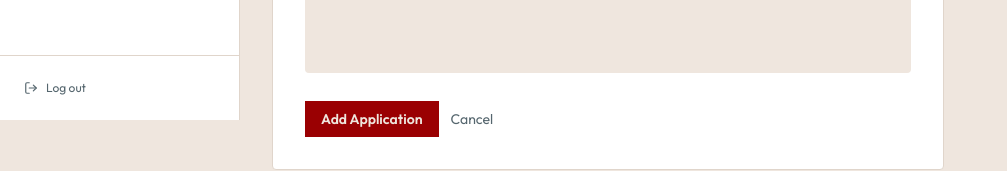
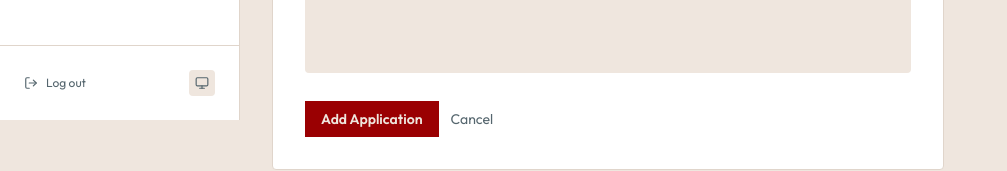
Before and after one commit to davidupdesign/Apptrackr, a Next.js app in the folder apps/web/: page /applications/new in a window 1280 px wide. Shown: the part 680-851 px from the top of the page, without its empty margins (0-1007 px from the left). Built offline with nearby package versions, Linux system fonts and the light colour scheme; no server answers.

Commit message:
8.7 - theme toggle

```diff
--- /dev/null
+++ b/apps/web/app/hooks/useTheme.ts
@@ -0,0 +1,76 @@
+import { useState, useEffect } from "react";
+
+// theme types
+export type Theme = "light" | "dark" | "system";
+
+//
+function getEffectiveTheme(theme: Theme): "light" | "dark" {
+  if (theme === "system") {
+    return window.matchMedia("(prefers-color-scheme: dark)").matches
+      ? "dark"
+      : "light";
+  }
+  return theme;
+}
+
+// applies or removes the .dark
+function applyTheme(theme: Theme) {
+  const effective = getEffectiveTheme(theme);
+  if (effective === "dark") {
+    document.documentElement.classList.add("dark");
+  } else {
+    document.documentElement.classList.remove("dark");
+  }
+}
+
+// usetheme
+export function useTheme() {
+  const [theme, setThemeState] = useState<Theme>("system");
+
+  // on mount — read saved preference and apply it
+  useEffect(() => {
+    const saved = localStorage.getItem("theme") as Theme | null;
+    const initial = saved ?? "system"; // default system if nothing saved
+    setThemeState(initial);
+    applyTheme(initial);
+  }, []);
+
+  // listen to the os preference changes in system
+  useEffect(() => {
+    const mediaQuery = window.matchMedia("(prefers-color-scheme: dark)");
+
+    function handleChange() {
+      // only react if we r in system mode
+      if (theme === "system") {
+        applyTheme("system");
+      }
+    }
+
+    mediaQuery.addEventListener("change", handleChange);
+
+    // remove listener when component unmounts or theme changes
+    return () => {
+      mediaQuery.removeEventListener("change", handleChange);
+    };
+  }, [theme]);
+
+  //save preference and apply to dom
+  function setTheme(newTheme: Theme) {
+    setThemeState(newTheme);
+    applyTheme(newTheme);
+
+    if (newTheme === "system") {
+      localStorage.removeItem("theme"); // clear choice, revert to def
+    } else {
+      localStorage.setItem("theme", newTheme);
+    }
+  }
+
+  return {
+    theme,
+    setTheme,
+    // derive the actual applied color for UI purposes (icon selection etc.)
+    effectiveTheme:
+      typeof window !== "undefined" ? getEffectiveTheme(theme) : "light",
+  };
+}
--- a/apps/web/components/Sidebar.tsx
+++ b/apps/web/components/Sidebar.tsx
@@ -5,7 +5,17 @@ import { usePathname } from "next/navigation";
 import { useDispatch, useSelector } from "react-redux";
 import { RootState, AppDispatch } from "@/app/store";
 import { logout } from "@/app/store/authSlice";
-import { LayoutDashboard, BriefcaseBusiness, LogOut } from "lucide-react";
+import {
+  LayoutDashboard,
+  BriefcaseBusiness,
+  LogOut,
+  Sun,
+  Monitor,
+  MoonStar,
+  Moon,
+} from "lucide-react";
+import { useTheme } from "@/app/hooks/useTheme";
+import { useState } from "react";
 
 const navLinks = [
   { href: "/dashboard", label: "Dashboard", icon: LayoutDashboard },
@@ -17,6 +27,18 @@ export default function Sidebar() {
   const dispatch = useDispatch<AppDispatch>();
   const user = useSelector((state: RootState) => state.auth.user);
 
+  const { theme, setTheme } = useTheme();
+  const [themePickerOpen, setThemePickerOpen] = useState(false);
+  const [isClosing, setIsClosing] = useState(false);
+
+  function closeThemePicker() {
+    setIsClosing(true);
+    setTimeout(() => {
+      setThemePickerOpen(false);
+      setIsClosing(false);
+    }, 150);
+  }
+
   function handleLogout() {
     dispatch(logout());
     window.location.href = "/login";
@@ -24,7 +46,6 @@ export default function Sidebar() {
 
   return (
     <aside className="fixed top-0 left-0 h-screen w-60 flex flex-col bg-surface border-r border-border">
-
       {/* logo */}
       <div className="px-6 pt-8 pb-6">
         <span className="font-display text-lg font-black text-text-primary">
@@ -56,14 +77,21 @@ export default function Sidebar() {
       {/* spaveer */}
       <div className="flex-1" />
 
-      {/* bottom */}
+      {/* BOTTOM */}
       <div className="px-6 py-6 border-t border-border">
+        {/* user info */}
         {user && (
           <div className="mb-4">
-            <p className="text-sm font-semibold text-text-primary">{user.name}</p>
+            <p className="text-sm font-semibold text-text-primary">
+              {user.name}
+            </p>
             <p className="text-xs text-text-muted mt-0.5">{user.email}</p>
           </div>
         )}
+
+        {/* LOGOUT + THEME BUTTON */}
+        <div className="flex items-center justify-between">
+          {/* logout button */}
           <button
             onClick={handleLogout}
             className="flex items-center gap-2 text-xs text-text-muted hover:text-status-rejected transition-colors cursor-pointer"
@@ -71,8 +99,74 @@ export default function Sidebar() {
             <LogOut size={14} />
             Log out
           </button>
+
+          {/* theme toggle */}
+          <div className="relative">
+            {themePickerOpen ? (
+              // EXPANDED — all three options visible
+              <div className={`flex items-center gap-1 bg-bg rounded-sm p-0.5 ${isClosing ? "animate-out fade-out zoom-out-95 duration-150" : "animate-in fade-in zoom-in-90 duration-150"}`}>
+                <button
+                  onClick={() => {
+                    setTheme("light");
+                    closeThemePicker();
+                  }}
+                  title="Light mode"
+                  className={`p-1 rounded-sm transition-colors cursor-pointer ${
+                    theme === "light"
+                      ? "text-accent bg-surface"
+                      : "text-text-muted hover:text-text-primary"
+                  }`}
+                >
+                  <Sun size={14} />
+                </button>
+
+                <button
+                  onClick={() => {
+                    setTheme("system");
+                    closeThemePicker();
+                  }}
+                  title="System (auto)"
+                  className={`p-1 rounded-sm transition-colors cursor-pointer ${
+                    theme === "system"
+                      ? "text-accent bg-surface"
+                      : "text-text-muted hover:text-text-primary"
+                  }`}
+                >
+                  <Monitor size={14} />
+                </button>
+
+                <button
+                  onClick={() => {
+                    setTheme("dark");
+                    closeThemePicker();
+                  }}
+                  title="Dark mode"
+                  className={`p-1 rounded-sm transition-colors cursor-pointer ${
+                    theme === "dark"
+                      ? "text-accent bg-surface"
+                      : "text-text-muted hover:text-text-primary"
+                  }`}
+                >
+                  <Moon size={14} />
+                </button>
               </div>
-
+            ) : (
+              // COLLAPSED — single button showing the active mode icon
+              <button
+                onClick={() => setThemePickerOpen(true)}
+                title="Change theme"
+                className="p-1.5 bg-bg hover:bg-transparent rounded-sm text-text-muted hover:text-text-primary transition-colors cursor-pointer"
+              >
+                {/* show the icon that matches the current theme */}
+                {theme === "light" && <Sun size={14} />}
+                {theme === "dark" && <Moon size={14} />}
+                {theme === "system" && <Monitor size={14} />}
+              </button>
+            )}
+          </div>
+        </div>
+        {/* last div */}
+      </div>
     </aside>
   );
 }
```
Lines whose indentation alone changed are shown as unchanged.
